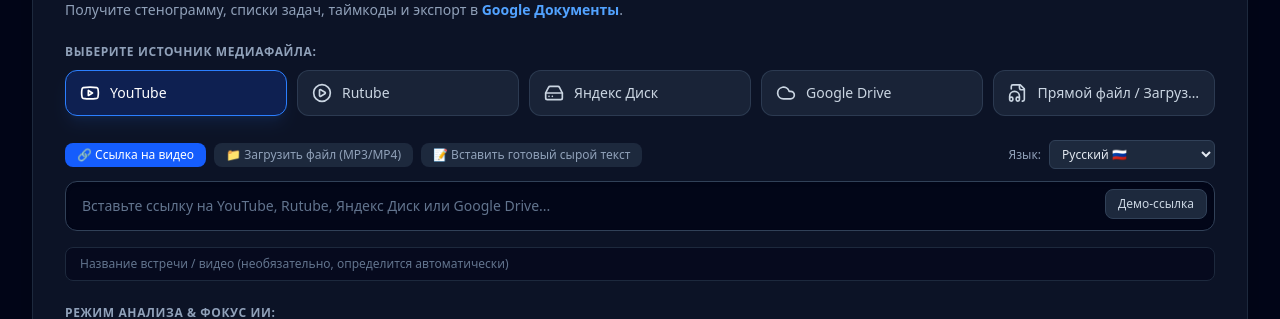
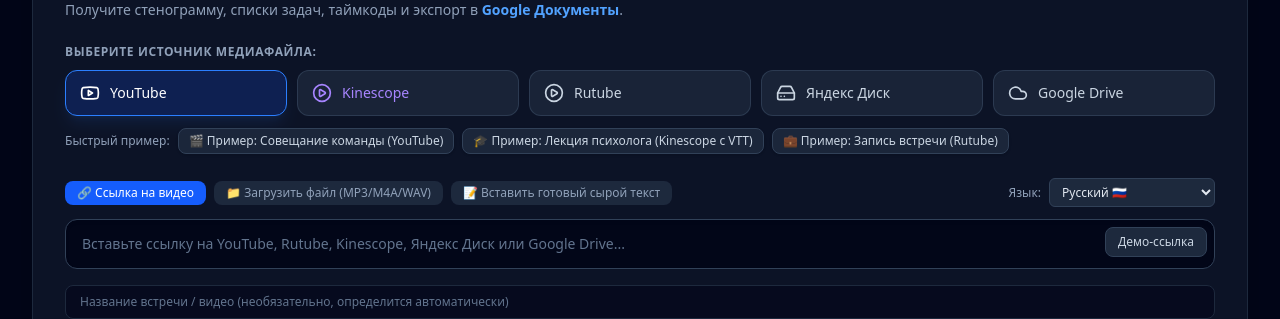
Before and after one commit to getassistant54/transcriber-app, a React (Vite) app: page / in a window 1280 px wide. Shown: the part 232-551 px from the top of the page. Built offline with nearby package versions, Linux system fonts and the light colour scheme; no server answers.

Commit message:
feat: real multimodal speech-to-text with Gemini 3.6 Flash, audio upload, Kinescope & UI polish

```diff
--- a/src/App.tsx
+++ b/src/App.tsx
@@ -152,6 +152,8 @@ export default function App() {
     language: string;
     customTitle?: string;
     fileName?: string;
+    fileBase64?: string;
+    fileMimeType?: string;
   }) => {
     setIsLoading(true);
     setErrorMsg(null);
@@ -312,6 +314,7 @@ export default function App() {
                     record={selectedRecord}
                     onOpenGoogleDocsModal={handleOpenGoogleDocsModal}
                     onDeleteRecord={handleDeleteRecord}
+                    currentUser={currentUser}
                   />
                 </div>
               )}
--- a/src/components/TranscribeForm.tsx
+++ b/src/components/TranscribeForm.tsx
@@ -26,6 +26,8 @@ interface TranscribeFormProps {
     language: string;
     customTitle?: string;
     fileName?: string;
+    fileBase64?: string;
+    fileMimeType?: string;
   }) => void;
   isLoading: boolean;
   isGuest: boolean;
@@ -51,6 +53,10 @@ export const TranscribeForm: React.FC<TranscribeFormProps> = ({
   const [language, setLanguage] = useState('Русский');
   const [inputMode, setInputMode] = useState<'url' | 'file' | 'text'>('url');
   const [uploadedFileName, setUploadedFileName] = useState<string | null>(null);
+  const [uploadedFileBase64, setUploadedFileBase64] = useState<string | null>(null);
+  const [uploadedFileMimeType, setUploadedFileMimeType] = useState<string | null>(null);
+  const [fileSizeMb, setFileSizeMb] = useState<number | null>(null);
+  const [fileReading, setFileReading] = useState<boolean>(false);
 
   const platformPresets: { id: VideoPlatform; name: string; icon: React.ReactNode; color: string; sampleUrl: string }[] = [
     {
@@ -61,11 +67,18 @@ export const TranscribeForm: React.FC<TranscribeFormProps> = ({
       sampleUrl: 'https://www.youtube.com/watch?v=dQw4w9WgXcQ',
     },
     {
+      id: 'kinescope',
+      name: 'Kinescope',
+      icon: <PlayCircle className="w-5 h-5" />,
+      color: 'hover:border-violet-500/50 hover:bg-violet-500/10 text-violet-400',
+      sampleUrl: 'https://kinescope.io/6GNRWVxQpKtCue68QTnY5F',
+    },
+    {
       id: 'rutube',
       name: 'Rutube',
       icon: <PlayCircle className="w-5 h-5" />,
       color: 'hover:border-blue-500/50 hover:bg-blue-500/10 text-blue-400',
-      sampleUrl: 'https://rutube.ru/video/1a2b3c4d5e6f7g8h/',
+      sampleUrl: 'https://rutube.ru/video/private/a501cccfcde5f5fb1c09f15fc77e9a5b/?p=utRZXj24lvzBjDFyoJ8xlg',
     },
     {
       id: 'yandex_disk',
@@ -81,14 +94,35 @@ export const TranscribeForm: React.FC<TranscribeFormProps> = ({
       color: 'hover:border-emerald-500/50 hover:bg-emerald-500/10 text-emerald-400',
       sampleUrl: 'https://drive.google.com/file/d/1A2B3C_google_doc_media/view',
     },
+  ];
+
+  const demoExamples = [
     {
-      id: 'direct_url',
-      name: 'Прямой файл / Загрузка',
-      icon: <FileAudio className="w-5 h-5" />,
-      color: 'hover:border-purple-500/50 hover:bg-purple-500/10 text-purple-400',
-      sampleUrl: 'https://example.com/recorded_meeting.mp4',
+      title: '🎬 Пример: Совещание команды (YouTube)',
+      url: 'https://www.youtube.com/watch?v=dQw4w9WgXcQ',
+      preset: 'meeting' as AnalysisPreset,
+      platform: 'youtube' as VideoPlatform,
+    },
+    {
+      title: '🎓 Пример: Лекция психолога (Kinescope с VTT)',
+      url: 'https://kinescope.io/6GNRWVxQpKtCue68QTnY5F',
+      preset: 'lecture' as AnalysisPreset,
+      platform: 'kinescope' as VideoPlatform,
+    },
+    {
+      title: '💼 Пример: Запись встречи (Rutube)',
+      url: 'https://rutube.ru/video/private/a501cccfcde5f5fb1c09f15fc77e9a5b/?p=utRZXj24lvzBjDFyoJ8xlg',
+      preset: 'quick_summary' as AnalysisPreset,
+      platform: 'rutube' as VideoPlatform,
     },
   ];
+
+  const applyDemo = (demo: typeof demoExamples[0]) => {
+    setInputMode('url');
+    setSelectedPlatform(demo.platform);
+    setInputUrl(demo.url);
+    setPreset(demo.preset);
+  };
 
   const analysisPresetsList = [
     {
@@ -121,6 +155,7 @@ export const TranscribeForm: React.FC<TranscribeFormProps> = ({
     e.preventDefault();
     if (inputMode === 'url' && !inputUrl.trim()) return;
     if (inputMode === 'text' && !rawTextInput.trim()) return;
+    if (inputMode === 'file' && (!uploadedFileName || fileReading)) return;
 
     onTranscribe({
       url: inputMode === 'url' ? inputUrl.trim() : undefined,
@@ -129,6 +164,8 @@ export const TranscribeForm: React.FC<TranscribeFormProps> = ({
       language,
       customTitle: customTitle.trim() || undefined,
       fileName: uploadedFileName || undefined,
+      fileBase64: inputMode === 'file' ? (uploadedFileBase64 || undefined) : undefined,
+      fileMimeType: inputMode === 'file' ? (uploadedFileMimeType || undefined) : undefined,
     });
   };
 
@@ -138,12 +175,26 @@ export const TranscribeForm: React.FC<TranscribeFormProps> = ({
     setInputMode('url');
   };
 
-  const handleFileUploadMock = (e: React.ChangeEvent<HTMLInputElement>) => {
+  const handleFileUpload = (e: React.ChangeEvent<HTMLInputElement>) => {
     const file = e.target.files?.[0];
     if (file) {
       setUploadedFileName(file.name);
       setInputMode('file');
       if (!customTitle) setCustomTitle(file.name.replace(/\.[^/.]+$/, ''));
+      setFileSizeMb(Math.round((file.size / (1024 * 1024)) * 10) / 10);
+      setUploadedFileMimeType(file.type || 'audio/mp3');
+      setFileReading(true);
+
+      const reader = new FileReader();
+      reader.onload = () => {
+        const result = reader.result as string;
+        setUploadedFileBase64(result);
+        setFileReading(false);
+      };
+      reader.onerror = () => {
+        setFileReading(false);
+      };
+      reader.readAsDataURL(file);
     }
   };
 
@@ -195,6 +246,21 @@ export const TranscribeForm: React.FC<TranscribeFormProps> = ({
             );
           })}
         </div>
+
+        {/* Demo Examples Quick Buttons */}
+        <div className="mt-3 flex flex-wrap items-center gap-2">
+          <span className="text-xs text-slate-400 font-medium">Быстрый пример:</span>
+          {demoExamples.map((demo, idx) => (
+            <button
+              key={idx}
+              type="button"
+              onClick={() => applyDemo(demo)}
+              className="text-xs px-2.5 py-1 rounded-lg bg-slate-800/90 hover:bg-slate-700 border border-slate-700 text-slate-300 hover:text-white transition flex items-center gap-1.5 shadow-sm"
+            >
+              <span>{demo.title}</span>
+            </button>
+          ))}
+        </div>
       </div>
 
       <form onSubmit={handleSubmit} className="space-y-6">
@@ -219,7 +285,7 @@ export const TranscribeForm: React.FC<TranscribeFormProps> = ({
                   inputMode === 'file' ? 'bg-blue-600 text-white' : 'bg-slate-800 text-slate-400 hover:text-slate-200'
                 }`}
               >
-                📁 Загрузить файл (MP3/MP4)
+                📁 Загрузить файл (MP3/M4A/WAV)
               </button>
               <button
                 type="button"
@@ -253,13 +319,13 @@ export const TranscribeForm: React.FC<TranscribeFormProps> = ({
                 type="url"
                 value={inputUrl}
                 onChange={(e) => setInputUrl(e.target.value)}
-                placeholder="Вставьте ссылку на YouTube, Rutube, Яндекс Диск или Google Drive..."
+                placeholder="Вставьте ссылку на YouTube, Rutube, Kinescope, Яндекс Диск или Google Drive..."
                 className="w-full bg-slate-950 border border-slate-700 rounded-xl px-4 py-3.5 pr-28 text-white placeholder-slate-500 text-sm focus:outline-none focus:border-blue-500 focus:ring-2 focus:ring-blue-500/20 transition shadow-inner"
                 required
               />
               <button
                 type="button"
-                onClick={() => setInputUrl('https://www.youtube.com/watch?v=dQw4w9WgXcQ')}
+                onClick={() => setInputUrl('https://kinescope.io/6GNRWVxQpKtCue68QTnY5F')}
                 className="absolute right-2 top-2 px-3 py-1.5 bg-slate-800 hover:bg-slate-700 text-xs font-medium text-slate-300 rounded-lg border border-slate-700 transition"
               >
                 Демо-ссылка
@@ -271,21 +337,27 @@ export const TranscribeForm: React.FC<TranscribeFormProps> = ({
             <div className="border-2 border-dashed border-slate-700 hover:border-blue-500/50 bg-slate-950/60 rounded-xl p-6 text-center transition cursor-pointer relative">
               <input
                 type="file"
-                accept="audio/*,video/*"
-                onChange={handleFileUploadMock}
+                accept="audio/*,video/*,.m4a,.mp3,.wav,.mp4,.aac,.ogg,.flac"
+                onChange={handleFileUpload}
                 className="absolute inset-0 opacity-0 cursor-pointer w-full h-full"
               />
               <FileAudio className="w-10 h-10 mx-auto text-blue-400 mb-2" />
               <p className="text-sm font-medium text-slate-200">
-                {uploadedFileName ? (
+                {fileReading ? (
+                  <span className="text-amber-400 flex items-center justify-center gap-1.5 animate-pulse">
+                    <Clock className="w-4 h-4" /> Чтение и кодирование файла в память...
+                  </span>
+                ) : uploadedFileName ? (
                   <span className="text-emerald-400 flex items-center justify-center gap-1.5">
-                    <CheckCircle2 className="w-4 h-4" /> Файл выбран: {uploadedFileName}
+                    <CheckCircle2 className="w-4 h-4" /> Файл готов: {uploadedFileName} {fileSizeMb ? `(${fileSizeMb} МБ)` : ''}
                   </span>
                 ) : (
-                  'Перетащите аудио/видео файл сюда или нажмите для выбора'
+                  'Перетащите аудио файл (MP3, M4A, WAV, MP4) сюда или нажмите для выбора'
                 )}
               </p>
-              <p className="text-xs text-slate-500 mt-1">Поддерживает MP3, MP4, WAV, M4A, MOV до 500 МБ</p>
+              <p className="text-xs text-slate-500 mt-1">
+                Поддерживаются аудиоформаты M4A, MP3, WAV, MP4 (прямое распознавание через Gemini AI)
+              </p>
             </div>
           )}
 
--- a/src/components/TranscriptionView.tsx
+++ b/src/components/TranscriptionView.tsx
@@ -1,5 +1,5 @@
 import React, { useState } from 'react';
-import { TranscriptionRecord } from '../types';
+import { TranscriptionRecord, UserProfile } from '../types';
 import {
   FileSpreadsheet,
   FileText,
@@ -29,11 +29,13 @@ interface TranscriptionViewProps {
   record: TranscriptionRecord;
   onOpenGoogleDocsModal: (record: TranscriptionRecord) => void;
   onDeleteRecord?: (id: string) => void;
+  currentUser?: UserProfile;
 }
 
 export const TranscriptionView: React.FC<TranscriptionViewProps> = ({
   record,
   onOpenGoogleDocsModal,
+  currentUser,
 }) => {
   const [activeTab, setActiveTab] = useState<'analytics' | 'transcript' | 'tokens'>('analytics');
   const [searchTerm, setSearchTerm] = useState('');
@@ -241,6 +243,7 @@ ${
           <span>Чистая Стенограмма ({record.segments.length || 1} фразы)</span>
         </button>
 
+        {currentUser?.role === 'admin' && (
           <button
             onClick={() => setActiveTab('tokens')}
             className={`flex items-center gap-2 px-4 py-2.5 rounded-xl font-medium text-xs sm:text-sm transition-all ${
@@ -252,6 +255,7 @@ ${
             <Coins className="w-4 h-4 text-purple-300" />
             <span>Токены &amp; Стоимость ({record.tokenCost.estimatedCostRub} ₽)</span>
           </button>
+        )}
       </div>
 
       {/* TAB 1: AI ANALYTICS & ACTION ITEMS */}
```
Also changed, not shown: server.ts (+53 -18 lines). Lines whose indentation alone changed are shown as unchanged.
